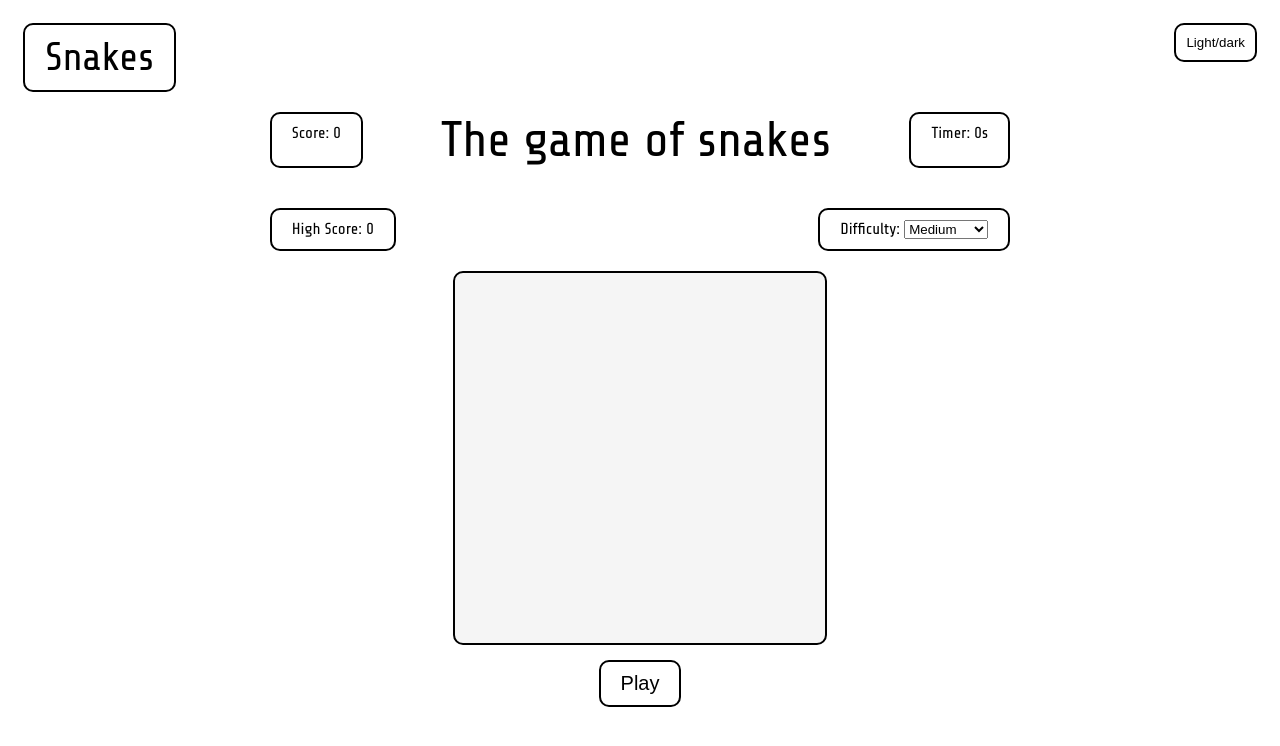
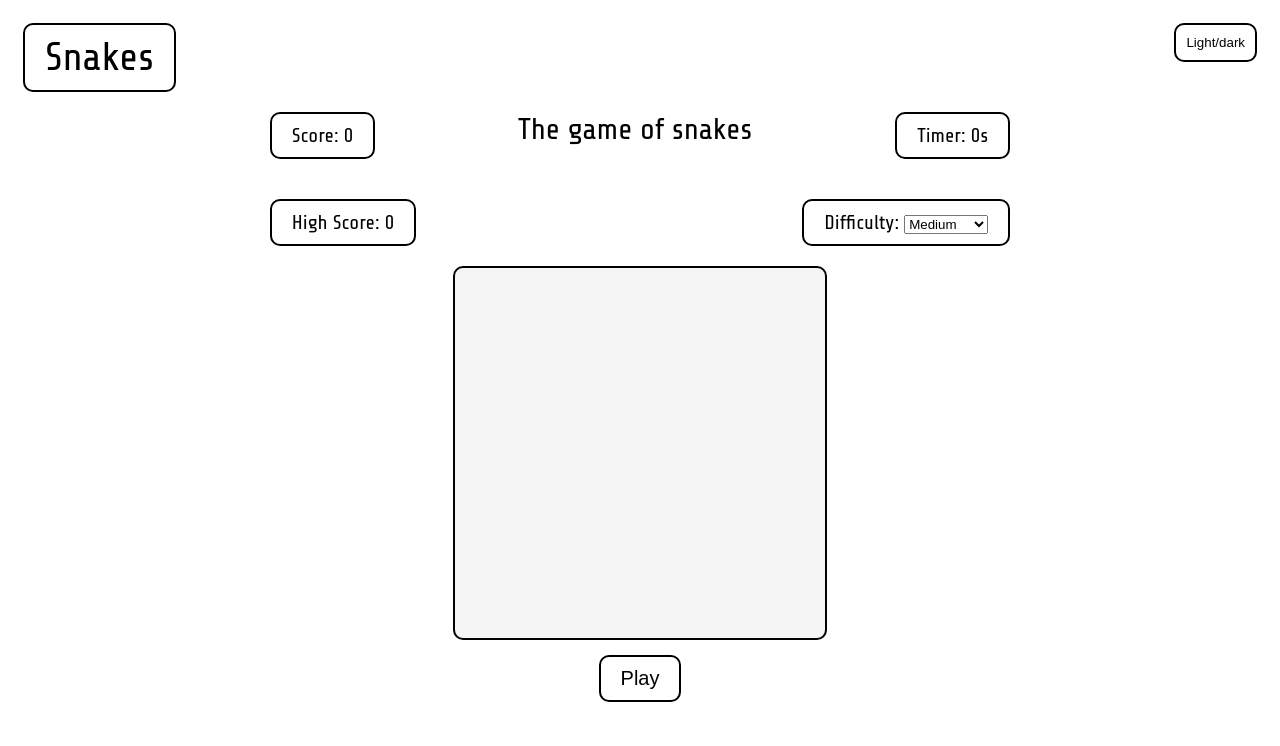
Before and after one commit to GOsman808/Project-1, a plain HTML site: page index.html in a window 1280 px wide. Drawn offline with Linux system fonts and the light colour scheme.

Commit message:
game over alert

```diff
--- a/CSS/style.css
+++ b/CSS/style.css
@@ -50,8 +50,10 @@ body {
 
 .info-box {
     border: 2px solid var(--text-color);
+    font-size: 20px;
     padding: 10px 20px;
     border-radius: 10px;
+    text-align: center;
 }
 
 .game-container {
@@ -71,7 +73,7 @@ canvas {
 }
 
 .sub-title {
-    font-size: 50px; ;
+    font-size: 30px; ;
 }
 
 #playButton {
--- a/JS/app.js
+++ b/JS/app.js
@@ -75,7 +75,7 @@ function inTheGame(difficulty = "medium") {
     ) {
       clearInterval(gameInterval);
       clearInterval(timerInterval);
-      alert("Game Over!");
+
       return;
     }
 
```
